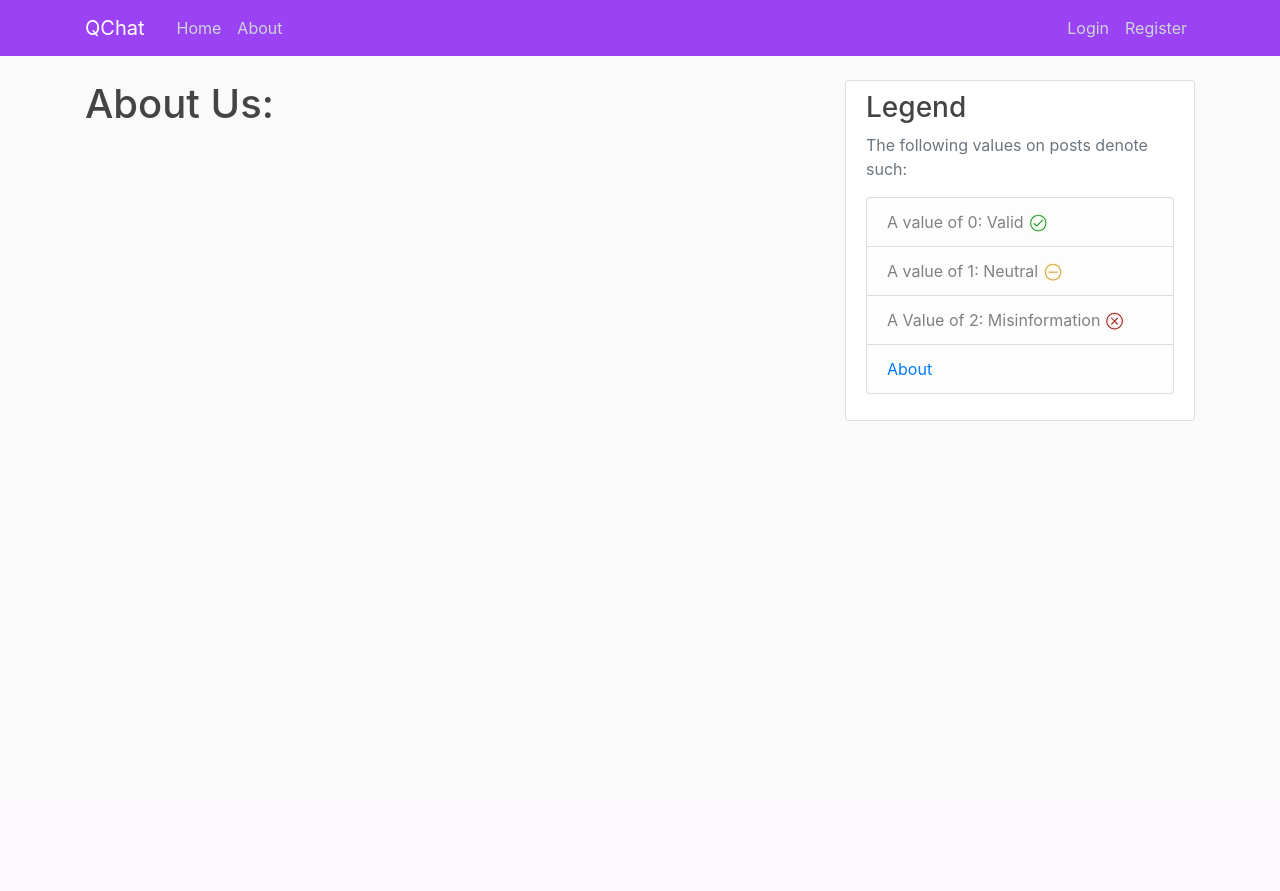
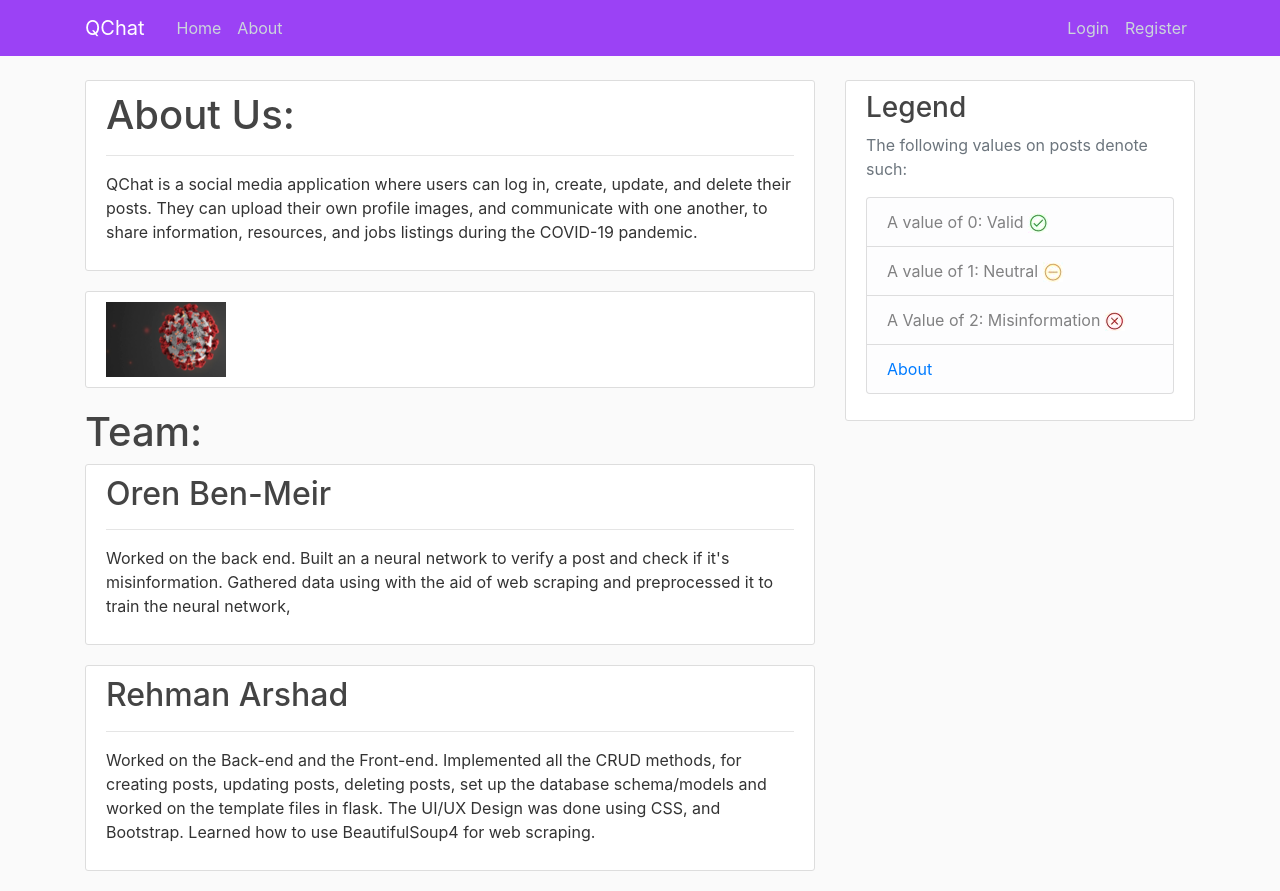
Before and after one commit to rehman000/QChat, a Flask app: page /about in a window 1280 px wide. Before the commit the page ends 421 px from the top, so only its background shows below. Run offline with Flask 2, Linux system fonts and the light colour scheme; some libraries are stand-ins or nearby versions.

Commit message:
updated about us page

```diff
--- a/QChat/app/templates/about.html
+++ b/QChat/app/templates/about.html
@@ -1,5 +1,24 @@
 {% extends "template.html" %}
 
 {% block content %}
-    <h1>About Us: </h1>
-{% endblock content %}
+    <div class="content-section">
+        <h1>About Us: </h1>
+        <hr>
+        <p>QChat is a social media application where users can log in, create, update, and delete their posts. They can upload their own profile images, and communicate with one another, to share information, resources, and jobs listings during the COVID-19 pandemic. </p>
+    </div>
+    <div class="content-section">
+        <img class="img-fluid" src="{{url_for('static', filename='Covid-19.png' )}}">
+    </div>
+    <h1> Team: </h1>
+    <div class="content-section">
+        <h2>Oren Ben-Meir</h2>
+        <hr>
+        <p>Worked on the back end. Built an a neural network to verify a post and check if it's misinformation. Gathered data using with the aid of web scraping and preprocessed it to train the neural network,</p>
+    </div>
+    <div class="content-section">
+        <h2>Rehman Arshad</h2>
+        <hr>
+        <p>Worked on the Back-end and the Front-end. Implemented all the CRUD methods, for creating posts, updating posts, deleting posts, set up the database schema/models and worked on the template files in flask. The UI/UX Design was done using CSS, and Bootstrap. Learned how to use BeautifulSoup4 for web scraping.</p>
+    </div>
+
+    {% endblock content %}
```
Also changed, not shown: QChat/app/static/Covid-19.png (added).
